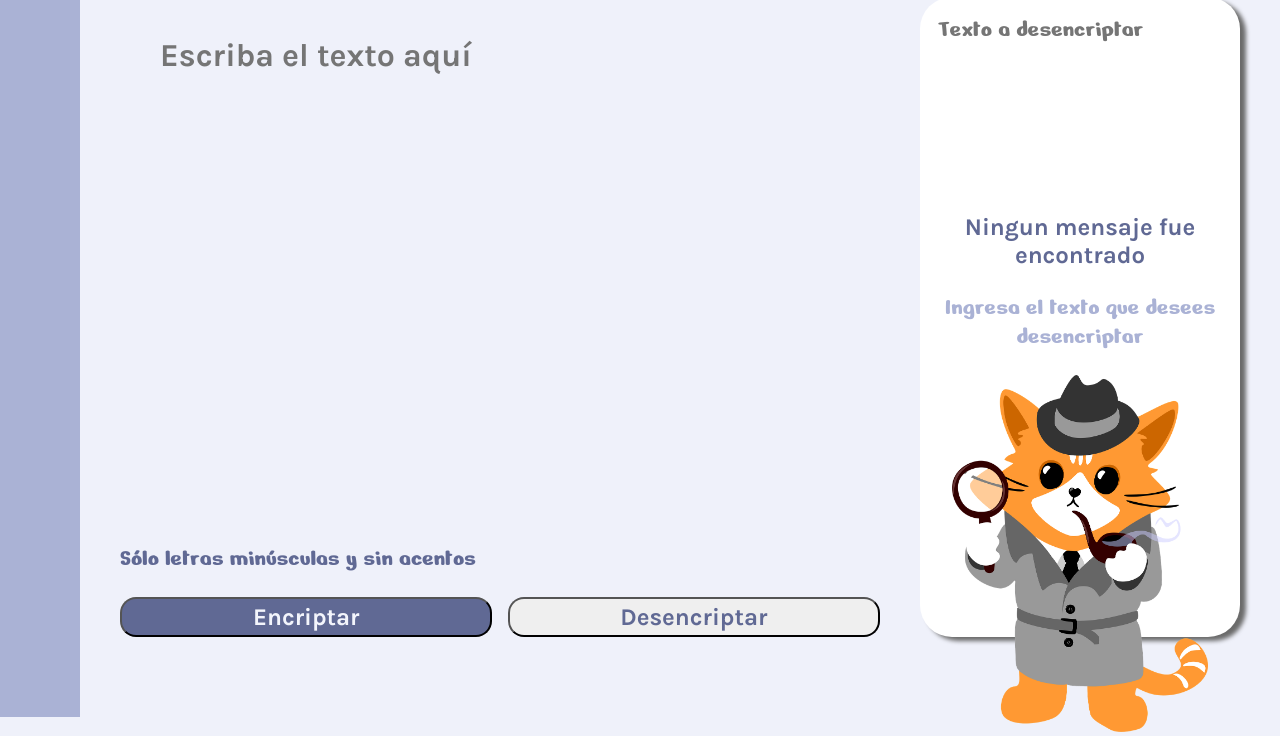
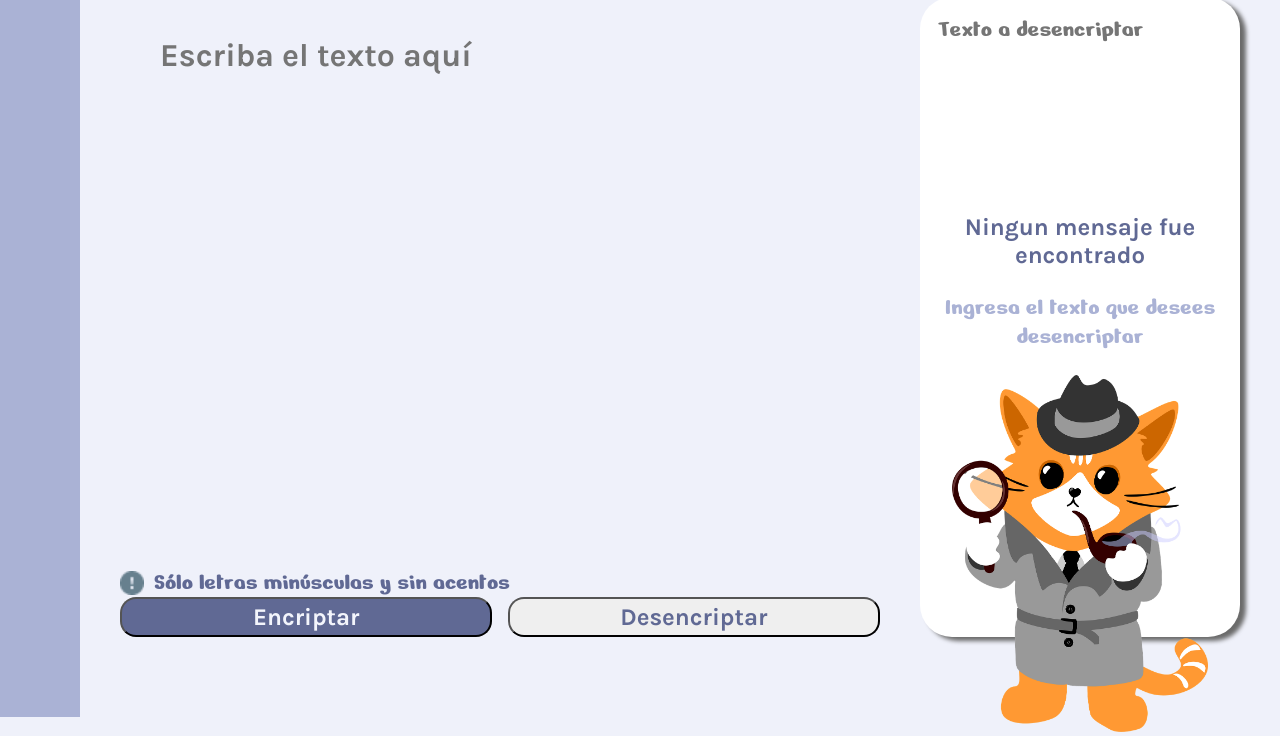
Before and after one commit to lalejosn/encriptador-de-texto, a plain HTML site: page index.html in a window 1280 px wide. Shown: the part 83-819 px from the top of the page. Drawn offline with Linux system fonts and the light colour scheme.

Commit message:
Corregir overlay y leyenda
Se agregó un ícono a la leyenda
Se hizo incliqueable al overlay

```diff
--- a/index.html
+++ b/index.html
@@ -16,9 +16,10 @@
 
         <div class="encriptador__principal">
             <textarea id="textoSinEncriptar" class="encriptador__entrada" placeholder="Escriba el texto aquí"></textarea>
-            <p  class="encriptador__leyenda">
+            <div  class="encriptador__leyenda">
+                <img src="./assets/bi_exclamation-circle-fill.png" alt="Icono" class="encriptador__icono">
                 Sólo letras minúsculas y sin acentos
-            </p>
+            </div>
             <div class="encriptador__botones">
                 <button onclick="encriptarTexto()" class="encriptador__boton">
                     Encriptar
--- a/script.js
+++ b/script.js
@@ -14,7 +14,6 @@ function encriptarTexto() {
 
     let textoEncriptado = texto;
 
-
     textoEncriptado = textoEncriptado.replace(/e/g, "enter");
     textoEncriptado = textoEncriptado.replace(/i/g, "imes");
     textoEncriptado = textoEncriptado.replace(/a/g, "ai");
@@ -22,7 +21,13 @@ function encriptarTexto() {
     textoEncriptado = textoEncriptado.replace(/u/g, "ufat");
 
     document.getElementById("textoEncriptado").value = textoEncriptado;
+
+    const overlay = document.getElementById('overlay');
+    if (textoEncriptado.trim() !== "") {
+        overlay.classList.add('hidden');
+    }
 }
+
 
 function desencriptarTexto() {
     const texto = document.getElementById("textoEncriptado").value;
--- a/stylesheets/style.css
+++ b/stylesheets/style.css
@@ -74,7 +74,15 @@
     font-size: 1.5rem;
     font-weight: 500;
     font-family: var(--fuente-nerko);
-    color: var(--color-quinto)
+    color: var(--color-quinto);
+    display: flex;
+    align-items: center;
+}
+
+.encriptador__icono {
+    width: 24px; /* Ajusta el tamaño del ícono */
+    height: 24px;
+    margin-right: 10px; /* Espacio entre el ícono y el texto */
 }
 
 .encriptador__botones {
@@ -155,6 +163,7 @@
     align-content: center;
     text-align: center;
     top: 25%;
+    pointer-events: none;
 }
 
 .overlay.hidden {
```
Also changed, not shown: assets/bi_exclamation-circle-fill.png (added).
